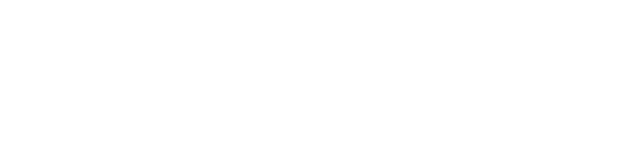
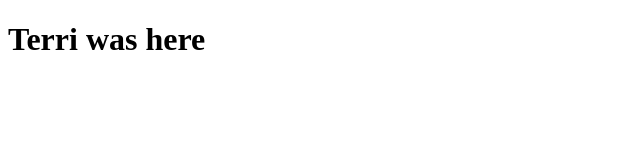
Before and after one commit to Tsquare8/LM_git_exercise, a plain HTML site: page index.html in a window 1280 px wide. Shown: the whole page, without its empty margins (0-640 px from the left). Drawn offline with Linux system fonts and the light colour scheme.

Commit message:
Added Header h1

```diff
--- a/index.html
+++ b/index.html
@@ -5,6 +5,7 @@
     <title></title>
   </head>
   <body>
+    <h1>Terri was here</h1>
 
   </body>
 </html>
```
